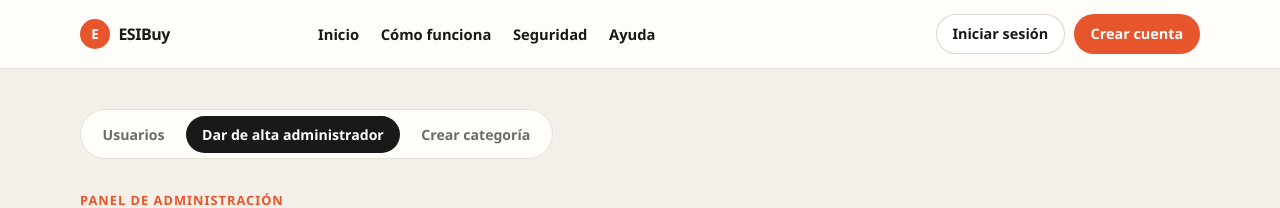
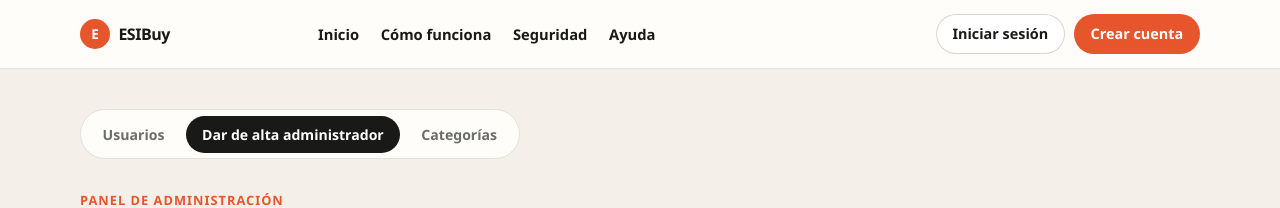
Before and after one commit to Franyebenes/Equipo4ProyectoFrontend, an Angular app: page /admin/administradores/nuevo in a window 1280 px wide. Shown: the top 208 px of the page. Built offline with nearby package versions, Linux system fonts and the light colour scheme.

Commit message:
acceso al listado de categorías desde las pestañas del panel

```diff
--- a/src/app/admin/dar-alta-admin/dar-alta-admin.html
+++ b/src/app/admin/dar-alta-admin/dar-alta-admin.html
@@ -3,7 +3,7 @@
     <nav class="admin-tabs" aria-label="Administración">
       <a routerLink="/admin/usuarios" routerLinkActive="is-active">Usuarios</a>
       <a routerLink="/admin/administradores/nuevo" routerLinkActive="is-active">Dar de alta administrador</a>
-      <a routerLink="/admin/crear-categoria" routerLinkActive="is-active">Crear categoría</a>
+      <a routerLink="/admin/categorias" routerLinkActive="is-active">Categorías</a>
     </nav>
 
     <header class="page-head">
--- a/src/app/admin/user-list/user-list.html
+++ b/src/app/admin/user-list/user-list.html
@@ -3,7 +3,7 @@
     <nav class="admin-tabs" aria-label="Administración">
       <a routerLink="/admin/usuarios" routerLinkActive="is-active">Usuarios</a>
       <a routerLink="/admin/administradores/nuevo" routerLinkActive="is-active">Dar de alta administrador</a>
-      <a routerLink="/admin/crear-categoria" routerLinkActive="is-active">Crear categoría</a>
+      <a routerLink="/admin/categorias" routerLinkActive="is-active">Categorías</a>
     </nav>
 
     <header class="page-head">
```
